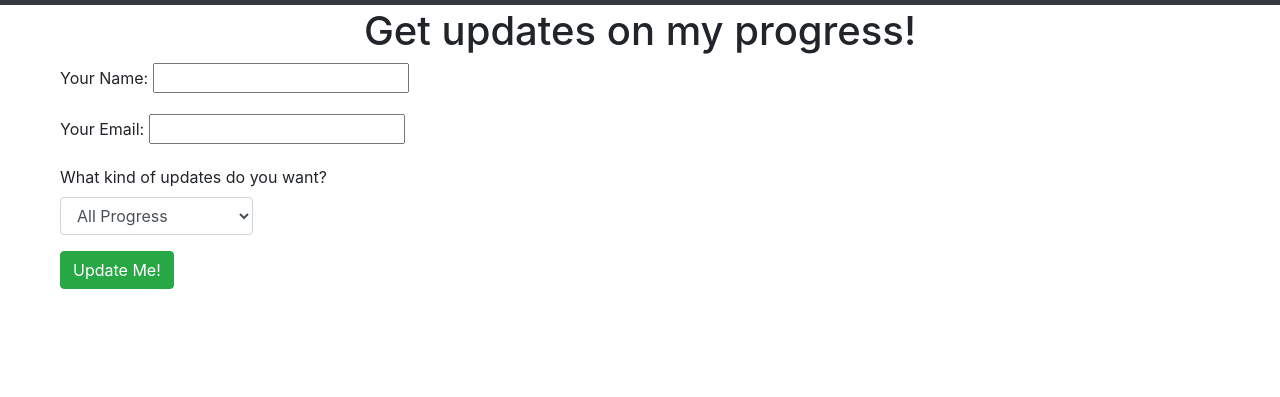
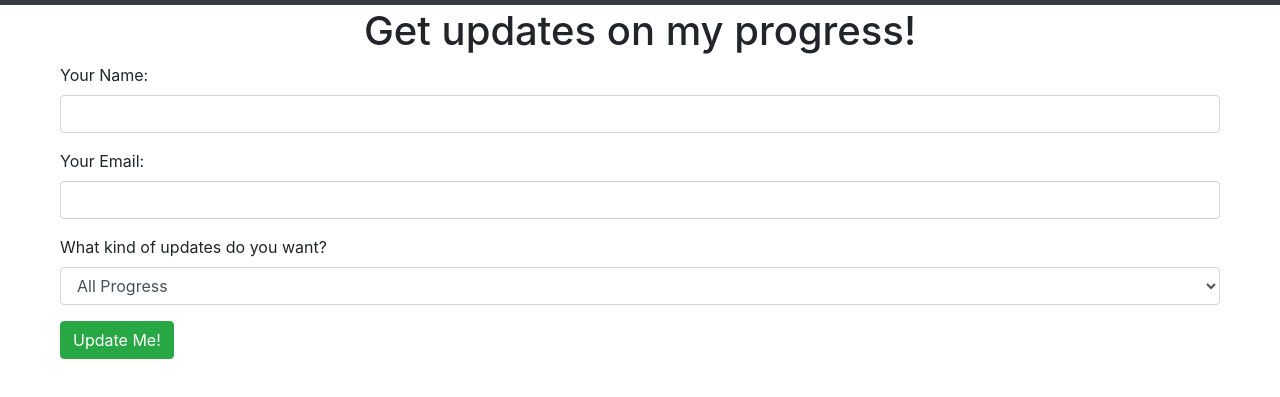
Before and after one commit to NoahSoho/JPJourney, a plain HTML site: page update.html in a window 1280 px wide. Shown: the part 53-450 px from the top of the page. Drawn offline with nearby package versions, Linux system fonts and the light colour scheme.

Commit message:
Add files via upload

```diff
--- a/update.html
+++ b/update.html
@@ -29,18 +29,18 @@
             <div>
                 <div class="form-group">
                     <label for="updateName">Your Name:</label>
-                    <input type="text" class="" id="updateName">
+                    <input type="text" class="form-control" id="updateName">
                 </div>
             </div>
             <div>
                 <div class="form-group">
                     <label for="updateEmail">Your Email:</label>
-                    <input type="email" class="" id="updateEmail">
+                    <input type="email" class="form-control" id="updateEmail">
                 </div>
             </div>
             <div class="form-group">
                 <label for="UpdateTypes">What kind of updates do you want?</label>
-                <select class="form-control col-2" name="" id="UpdateTypes">
+                <select class="form-control" name="" id="UpdateTypes">
                     <option value="">All Progress</option>
                     <option value="">Promotions Only</option>
                 </select>
```
